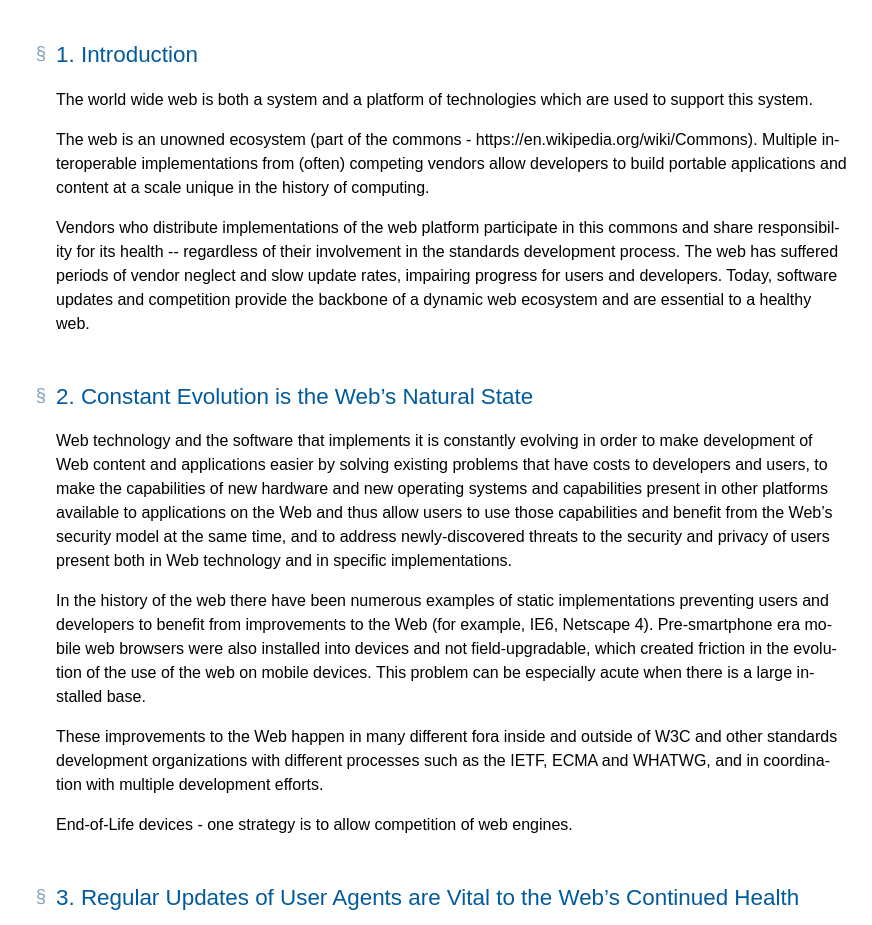
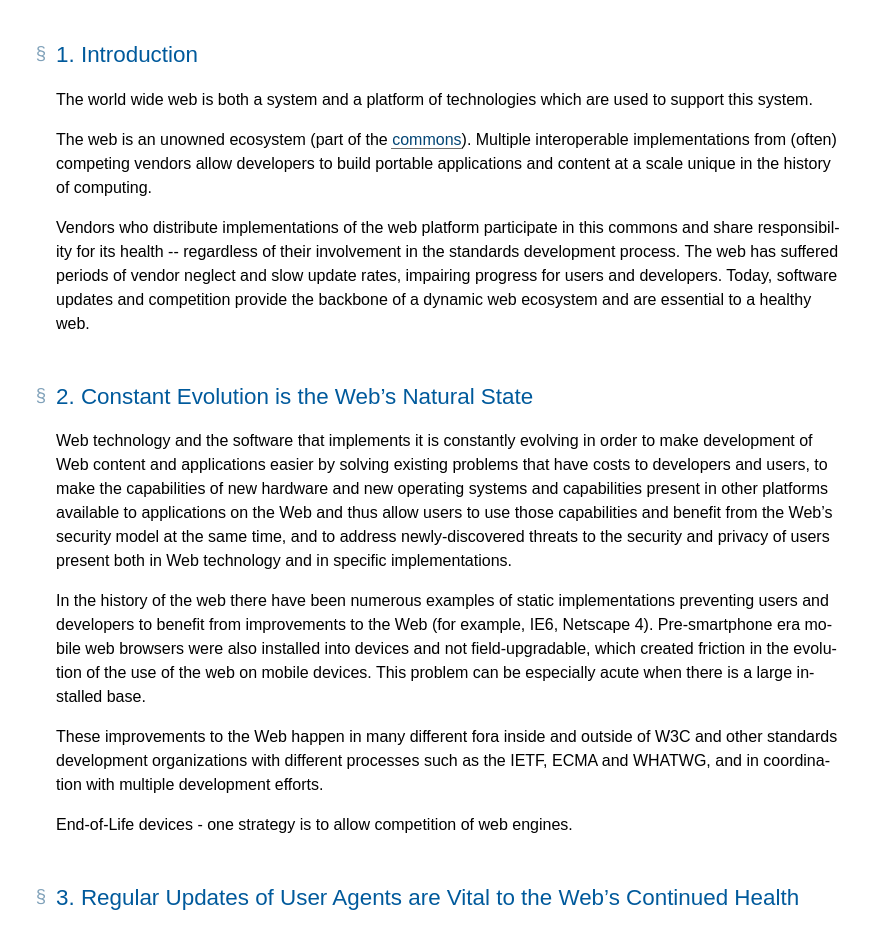
Before and after one commit to w3ctag/evergreen-web, a plain HTML site: page index.html in a window 1280 px wide. Shown: the part 920-1845 px from the top of the page, without its empty margins (408-1280 px from the left). Drawn offline with Linux system fonts and the light colour scheme.

Commit message:
Fix link that I should have fixed in the bikeshed conversion.

```diff
--- a/index.html
+++ b/index.html
@@ -1382,7 +1382,7 @@ Possible extra rowspan handling
    <p>[ Who is audience: a finding for those who re-use web platform engines in specific industries and make derivative works - e.g. televisions and other devices AND also dedicated browsers. ]</p>
    <h2 class="heading settled" data-level="1" id="intro"><span class="secno">1. </span><span class="content">Introduction</span><a class="self-link" href="#intro"></a></h2>
    <p>The world wide web is both a system and a platform of technologies which are used to support this system.</p>
-   <p>The web is an unowned ecosystem (part of the commons - https://en.wikipedia.org/wiki/Commons). Multiple interoperable implementations from (often) competing vendors allow developers to build portable applications and content at a scale unique in the history of computing.</p>
+   <p>The web is an unowned ecosystem (part of the <a href="https://en.wikipedia.org/wiki/Commons">commons</a>). Multiple interoperable implementations from (often) competing vendors allow developers to build portable applications and content at a scale unique in the history of computing.</p>
    <p>Vendors who distribute implementations of the web platform participate in this commons and share responsibility for its health -- regardless of their involvement in the standards development process. The web has suffered periods of vendor neglect and slow update rates, impairing progress for users and developers. Today, software updates and competition provide the backbone of a dynamic web ecosystem and are essential to a healthy web.</p>
    <h2 class="heading settled" data-level="2" id="evolution"><span class="secno">2. </span><span class="content">Constant Evolution is the Web’s Natural State</span><a class="self-link" href="#evolution"></a></h2>
    <p>Web technology and the software that implements it is constantly evolving in order to make development of Web content and applications easier by solving existing problems that have costs to developers and users, to make the capabilities of new hardware and new operating systems and capabilities present in other platforms available to applications on the Web and thus allow users to use those capabilities and benefit from the Web’s security model at the same time, and to address newly-discovered threats to the security and privacy of users present both in Web technology and in specific implementations.</p>
```
Also changed, not shown: 1 other file.
